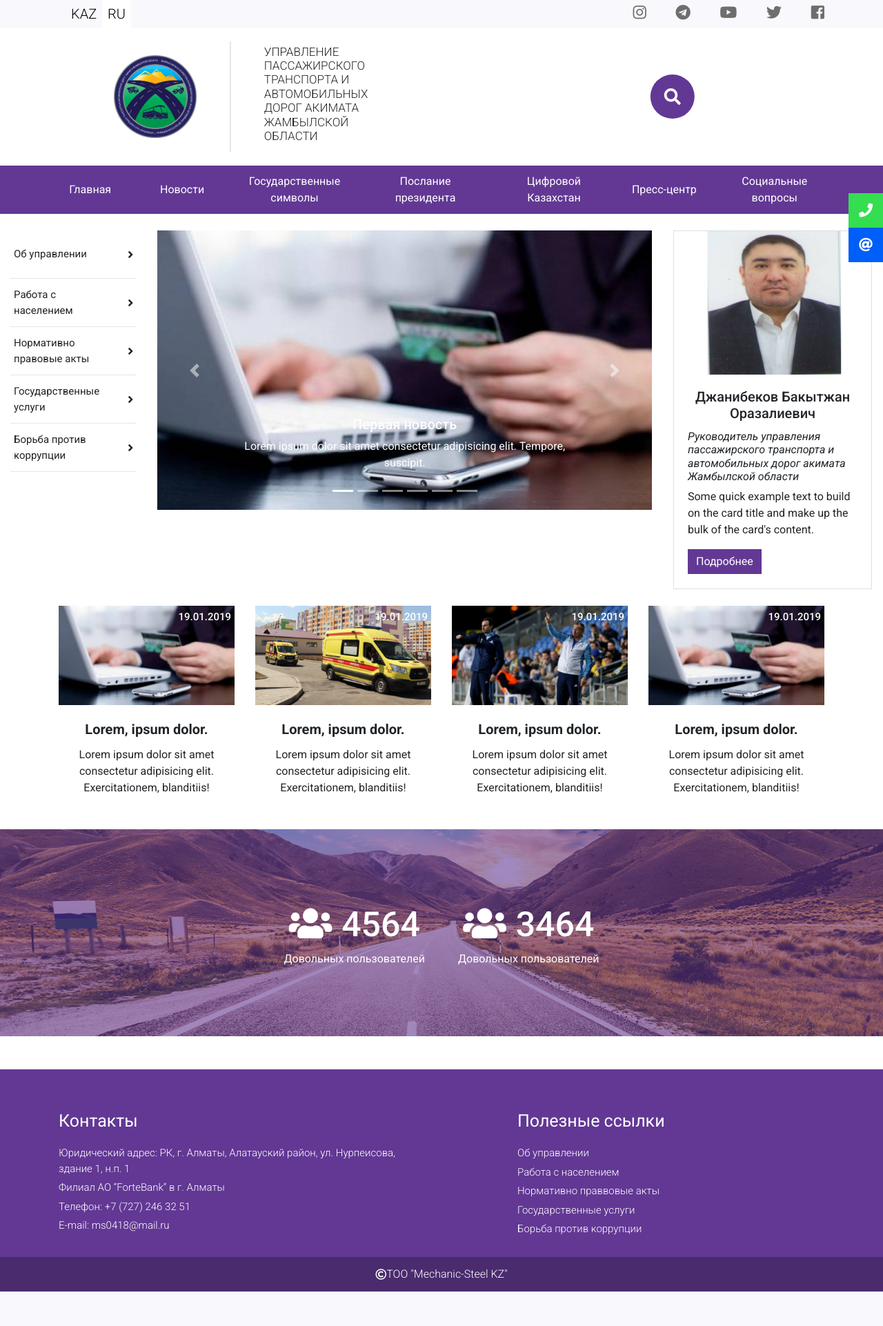
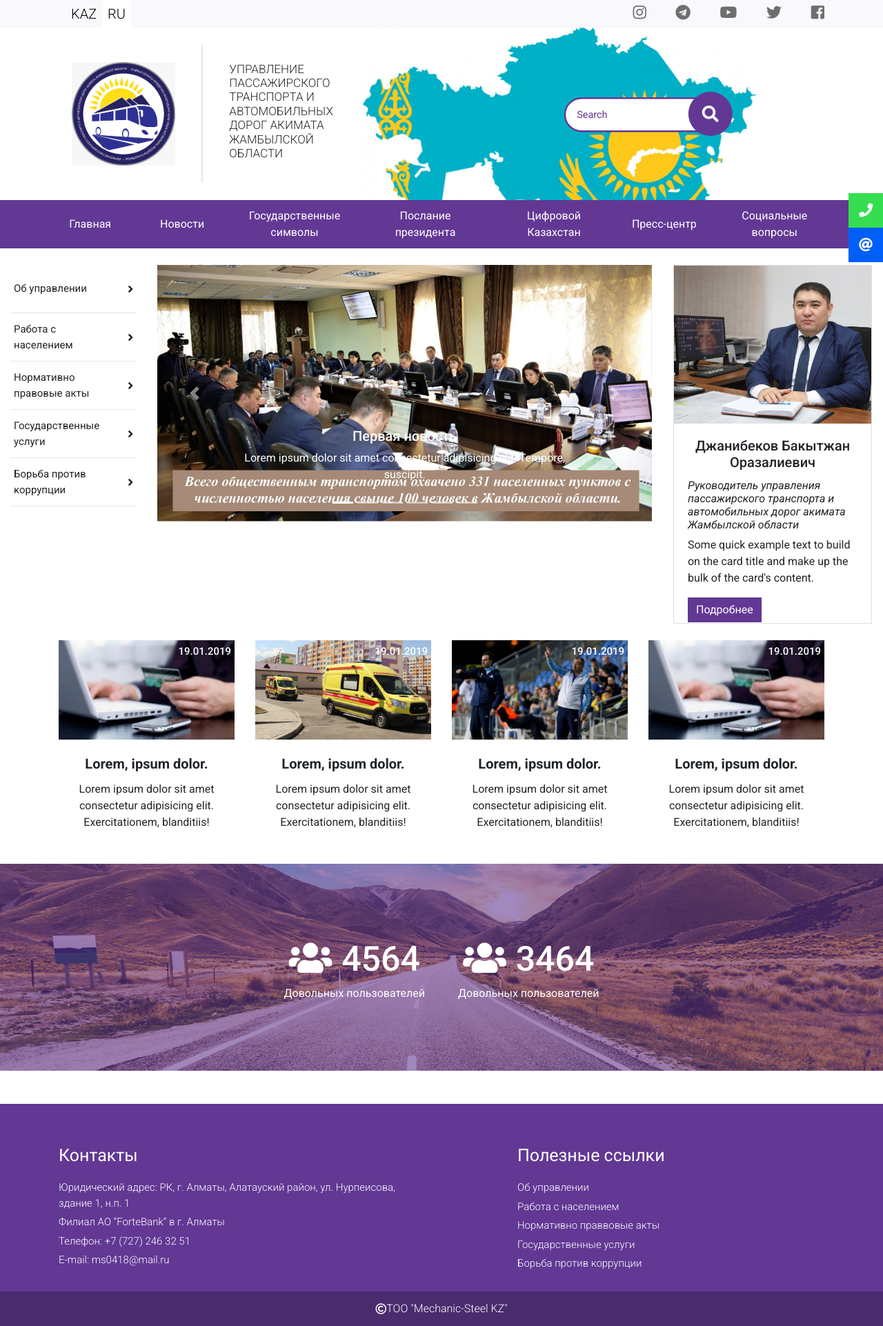
Before and after one commit to Donchidzee/uptad-jambyl, a PHP site: page / in a window 1280 px wide. Shown: the whole page at 69% size. Before the commit the page ends 1872 px from the top, so only its background shows below. Run offline with PHP 8.4, Linux system fonts and the light colour scheme; some libraries are stand-ins or nearby versions.

Commit message:
Add flag background

```diff
--- a/assets/scss/components/animated-search.scss
+++ b/assets/scss/components/animated-search.scss
@@ -6,6 +6,10 @@
 
     @media all and (min-width: $md) {
       transform: scale(0.8);
+
+      &__input {
+        width: 300px !important;
+      }
     }
 
     &__search-box {
--- a/assets/scss/components/logo.scss
+++ b/assets/scss/components/logo.scss
@@ -1,7 +1,7 @@
 .logo {
 
-    width: 100%;
-    height: 200px;
+    width: auto;
+    height: 250px;
 
     display: flex;
     justify-content: space-around;
--- a/assets/scss/layout/header.scss
+++ b/assets/scss/layout/header.scss
@@ -7,8 +7,14 @@
 
     @media all and (min-width: $md) {
         display: flex;
-        justify-content: space-around;
+        justify-content: space-between;
         align-items: center;
+
+        background-image: url('/assets/img/background/flag.jpg');
+        background-repeat: no-repeat;
+        background-size: 50%;
+        background-position: 80% 0%;
+        background-attachment: fixed;
 
         &__logo-container {
             width: 40%;
--- a/index.html
+++ b/index.html
@@ -58,7 +58,7 @@
                 <i class="contact-bar__kz-button contact-bar__lang-button"><a href="#">KAZ</a></i>
                 <i class="contact-bar__ru-button contact-bar__lang-button contact-bar__lang-button_active"><a href="#">RU</a></i>
             </div>
-            <div class="contact-bar__contact-info hide-mobile">
+            <div class="contact-bar__contact-info">
                 <a href="#"><i class="fab fa-instagram small-icon contact-bar__icon instagram-icon"></i></a>
                 <a href="#"><i class="fab fa-telegram small-icon contact-bar__icon telegram-icon"></i></a>
                 <a href="#"><i class="fab fa-youtube small-icon contact-bar__icon youtube-icon"></i></a>
@@ -93,7 +93,7 @@
 
     </header>
 
-    <nav class="top-nav header__top-nav">
+    <nav class="top-nav">
         <i class="fas fa-times top-nav__menu-close-button icon-button hide-desktop"></i>
         <div class="top-nav__container">
             <a href="#" class="top-nav__link">Главная</a>
@@ -178,7 +178,7 @@
                     </ol>
                     <div class="carousel-inner">
                       <div class="carousel-item active">
-                        <img src="/assets/img/news/slider_1.jpg" class="news-slider__img d-block w-100" alt="news-slide">
+                        <img src="/assets/img/news/1.png" class="news-slider__img d-block w-100" alt="news-slide">
                         <div class="carousel-caption d-none d-md-block news-slider__text">
                             <h5>Первая новость</h5>
                             <p>Lorem ipsum dolor sit amet consectetur adipisicing elit. Tempore, suscipit.</p>
```
Also changed, not shown: assets/img/background/flag.jpg (added), assets/img/logo.png, assets/img/logo_big.png, assets/img/news/1.png (added), assets/img/person-info/person-big.png (added), assets/img/person-info/person.jpg, out/main.min.css.
